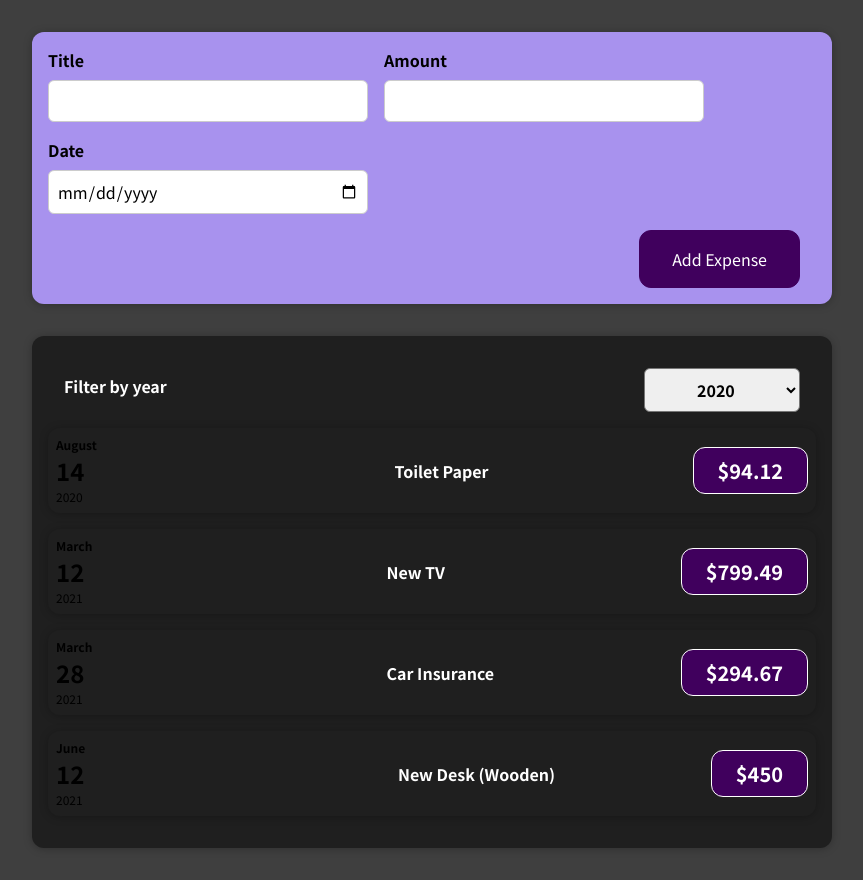
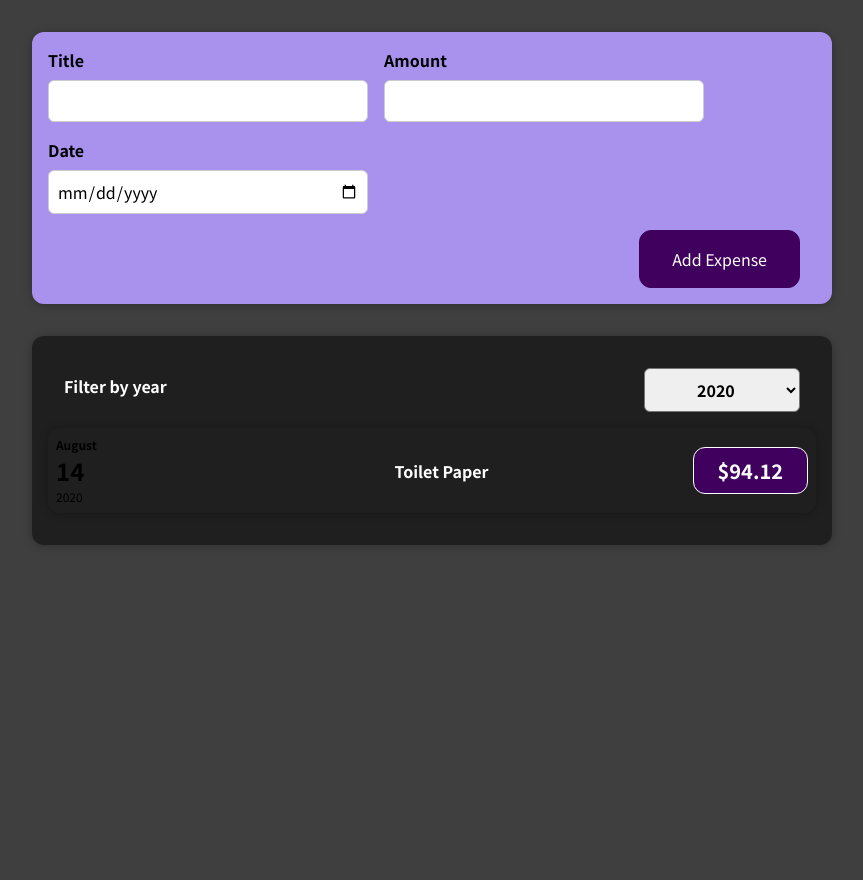
Before and after one commit to ArslanInfinite/react_complete_guide, a React (Create React App) app: page / in a window 1280 px wide. Shown: the whole page, without its empty margins (208-1071 px from the left). After the commit the page ends 800 px from the top, so only its background shows below. Built offline with nearby package versions, Linux system fonts and the light colour scheme.

Commit message:
create filteredExpenses to display items added during certain years

```diff
--- a/src/components/Expenses/Expenses.js
+++ b/src/components/Expenses/Expenses.js
@@ -12,6 +12,10 @@ const Expenses = (props) => {
         setFilteredYear(selectedYear);
     }
 
+    const filteredExpenses = props.items.filter(expense => {
+        return expense.date.getFullYear().toString() === filteredYear
+    })
+
     return (
         <div>
             <Card className='expenses'>
@@ -19,7 +23,7 @@ const Expenses = (props) => {
                 selected={filteredYear}
                 onChangeFilter={filterChangeHandler}
                 />
-                {props.items.map(expense =>
+                {filteredExpenses.map(expense =>
                     <ExpenseItem
                         key={expense.id}
                         title={expense.title}
```
Also changed, not shown: src/components/Expenses/ExpensesFilter.js (+5 -4 lines), 1 other file (tests, documents, lock files or other folders).
